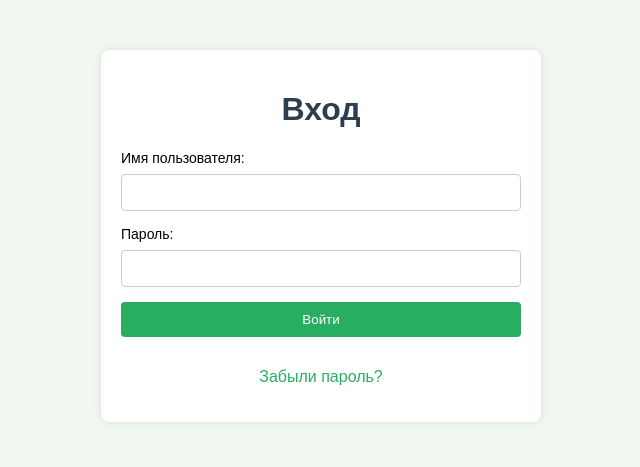
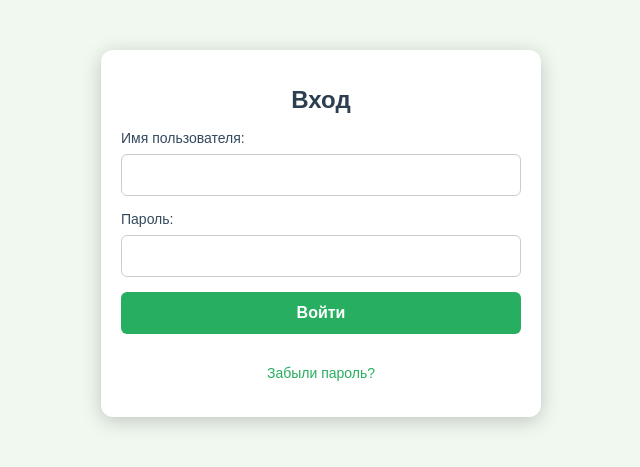
Before and after one commit to lerkkx/web-app, a Django app: template web_app/main/templates/main/login.html in a window 1280 px wide. Shown: the top 467 px of the page, without its empty margins (319-959 px from the left). Run offline with Django 3.2, Linux system fonts and the light colour scheme; the template is opened without the code that fills it, so the values that code supplies are empty.

Commit message:
ошибки + css

```diff
--- a/web_app/main/static/main/css/main.css
+++ b/web_app/main/static/main/css/main.css
@@ -11,45 +11,64 @@ body {
     margin: 50px auto;
     padding: 20px;
     background-color: #ffffff;
-    border-radius: 8px;
-    box-shadow: 0 0 10px rgba(0, 0, 0, 0.1);
+    border-radius: 12px;
+    box-shadow: 0 4px 20px rgba(0, 0, 0, 0.2);
     padding-bottom: 20px;
+    transition: transform 0.3s ease-in-out;
+}
+
+.container:hover {
+    transform: scale(1.02);
 }
 
 h1 {
     text-align: center;
     color: #2c3e50;
+    font-size: 24px;
+    font-weight: bold;
 }
 
 label {
     display: block;
     margin-bottom: 8px;
     font-size: 14px;
+    color: #34495e;
 }
 
 input {
     width: 100%;
-    padding: 10px;
+    padding: 12px;
     border: 1px solid #ccc;
-    border-radius: 4px;
+    border-radius: 6px;
     box-sizing: border-box;
     margin-bottom: 15px;
     display: block;
+    font-size: 14px;
+    transition: border-color 0.3s ease-in-out;
+}
+
+input:focus {
+    border-color: #27ae60;
+    outline: none;
 }
 
 button {
     width: 100%;
-    padding: 10px;
+    padding: 12px;
     background-color: #27ae60;
     color: white;
     border: none;
-    border-radius: 4px;
+    border-radius: 6px;
     cursor: pointer;
     margin-bottom: 15px;
+    font-size: 16px;
+    font-weight: bold;
+    transition: transform 0.3s ease, background-color 0.3s ease;
 }
 
 button:hover {
     background-color: #219150;
+    transform: scale(1.05);
 }
 
 a {
@@ -58,15 +77,20 @@ a {
     text-align: center;
     color: #27ae60;
     text-decoration: none;
+    font-size: 14px;
+    transition: color 0.3s ease-in-out;
 }
 
 a:hover {
+    color: #219150;
     text-decoration: underline;
 }
 
 #message {
     text-align: center;
     margin-top: 15px;
+    color: #2c3e50;
+    font-size: 14px;
 }
 
 .form-group {
@@ -80,4 +104,5 @@ a:hover {
 
 #loginButton:hover {
     background-color: #219150;
+    transform: scale(1.05);
 }
--- a/web_app/main/templates/main/index.html
+++ b/web_app/main/templates/main/index.html
@@ -41,6 +41,7 @@
     <script src="https://code.jquery.com/jquery-3.6.0.min.js"></script>
     <!-- Подключение Toastr JS -->
     <script src="https://cdnjs.cloudflare.com/ajax/libs/toastr.js/latest/toastr.min.js"></script>
+    <script src="{% static 'main/js/main.js' %}"></script>
 
     <script>
         document.addEventListener('DOMContentLoaded', function() {
@@ -52,10 +53,6 @@
                 {% endfor %}
             {% endif %}
         });
-
-        function redirectToLogin() {
-            window.location.href = "{% url 'user_login' %}";
-        }
     </script>
 </body>
 </html>
--- a/web_app/main/templates/main/login.html
+++ b/web_app/main/templates/main/login.html
@@ -6,6 +6,7 @@
     {% load static %}
     <link rel="icon" href="{% static 'main/img/house-solid.svg' %}" type="image/x-icon">
     <link rel="stylesheet" href="{% static 'main/css/main.css' %}">
+    <link rel="stylesheet" href="https://cdnjs.cloudflare.com/ajax/libs/toastr.js/latest/toastr.min.css">
     <title>Авторизация</title>
 </head>
 <body>
@@ -28,6 +29,19 @@
         </p>
         <p id="message"></p>
     </div>
+
+    <!-- Подключение jQuery -->
+    <script src="https://code.jquery.com/jquery-3.6.0.min.js"></script>
+    <!-- Подключение Toastr JS -->
+    <script src="https://cdnjs.cloudflare.com/ajax/libs/toastr.js/latest/toastr.min.js"></script>
     <script src="{% static 'main/js/main.js' %}"></script>
+
+    <script>
+        document.addEventListener('DOMContentLoaded', function() {
+            {% if error %}
+                toastr.error("{{ error|escapejs }}", "Ошибка");
+            {% endif %}
+        });
+    </script>
 </body>
 </html>
```
Also changed, not shown: web_app/main/templates/main/password_reset.html (+19 -0 lines).
